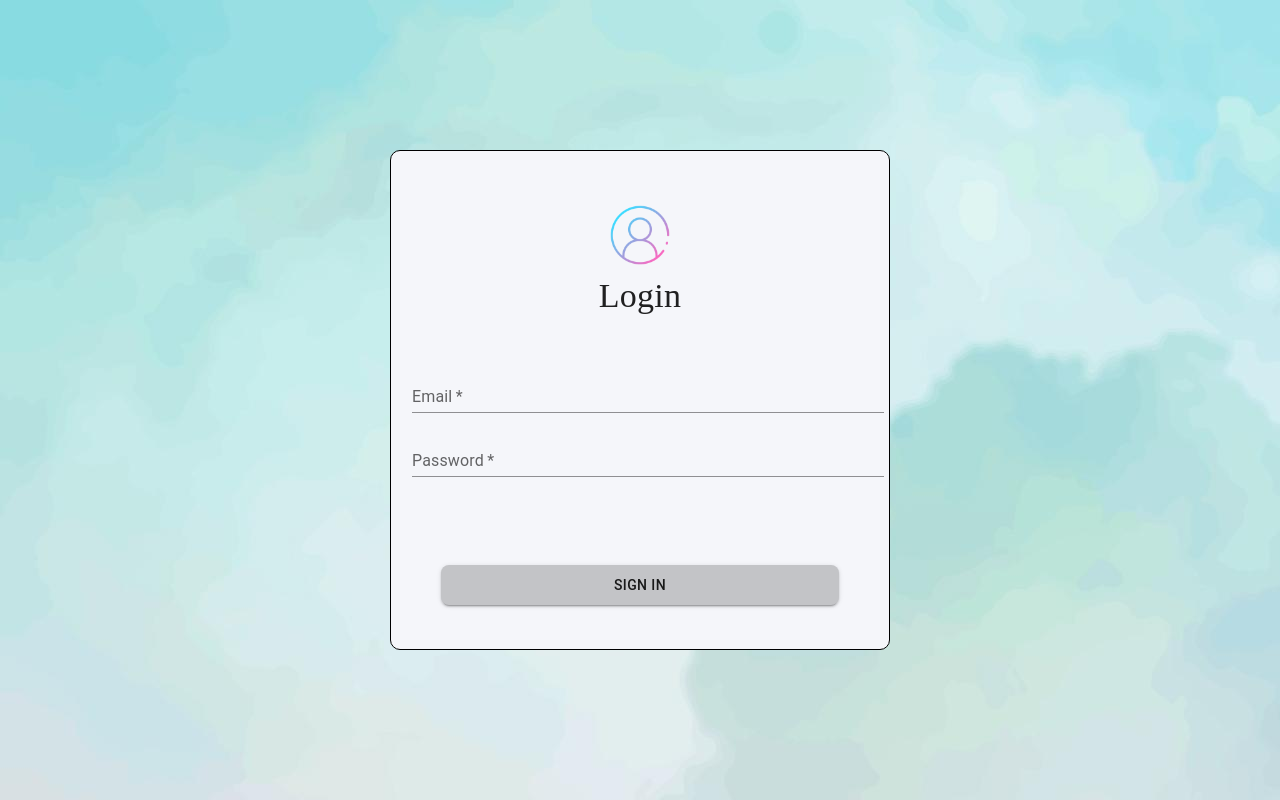
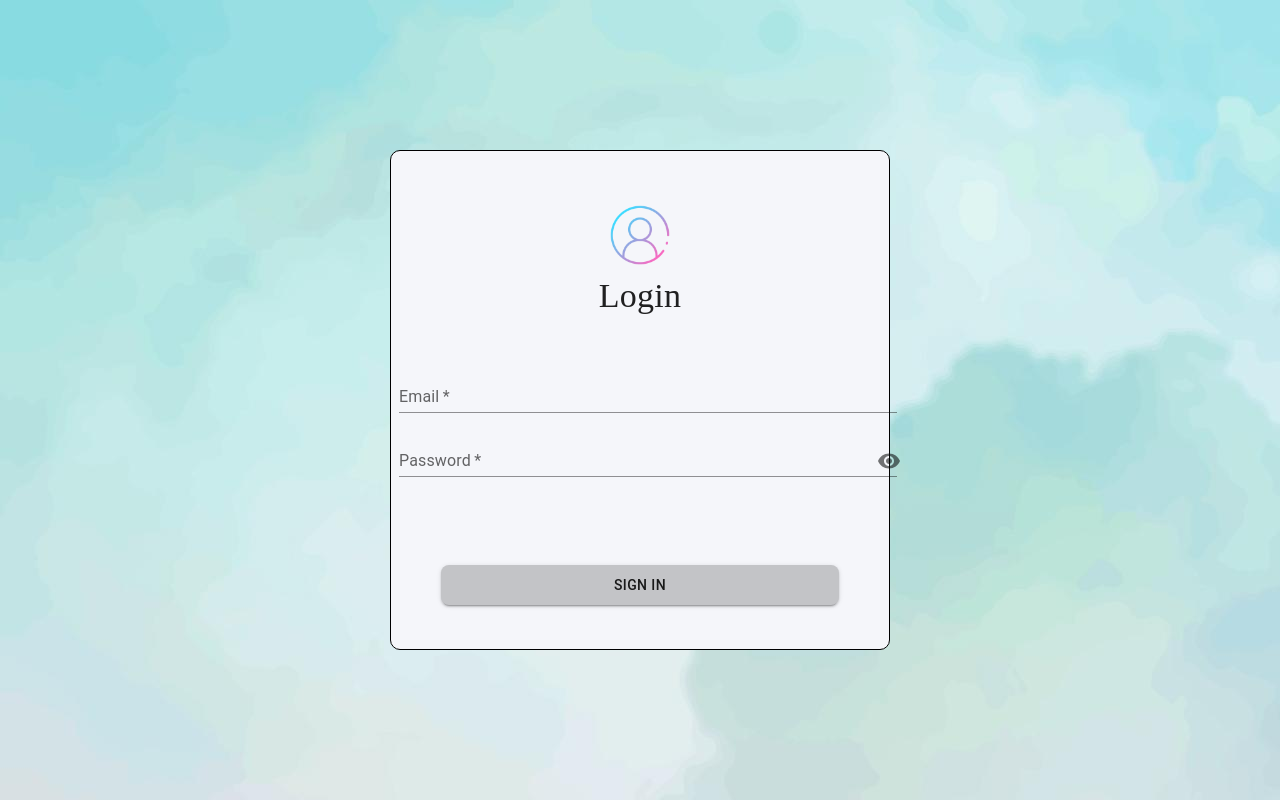
Before and after one commit to tracytrle/ezedu-frontend, a React (Create React App) app: page /login in a window 1280 px wide. Built offline with nearby package versions, Linux system fonts and the light colour scheme; no server answers.

Commit message:
add visibility for password

```diff
--- a/src/index.css
+++ b/src/index.css
@@ -1,13 +1,18 @@
-body {
-  margin: 0;
-  font-family: -apple-system, BlinkMacSystemFont, 'Segoe UI', 'Roboto', 'Oxygen',
-    'Ubuntu', 'Cantarell', 'Fira Sans', 'Droid Sans', 'Helvetica Neue',
-    sans-serif;
-  -webkit-font-smoothing: antialiased;
-  -moz-osx-font-smoothing: grayscale;
+/* Keyframes for the blinking cursor */
+@keyframes blink-caret {
+  from,
+  to {
+    border-color: transparent;
+  }
+  50% {
+    border-color: black;
+  }
 }
 
-code {
-  font-family: source-code-pro, Menlo, Monaco, Consolas, 'Courier New',
-    monospace;
+/* Typing animation */
+.typewriter {
+  font-family: monospace;
+  white-space: pre-wrap; /* Allows text to wrap to the next line */
+  border-right: 0.15em solid #000;
+  animation: blink-caret 0.75s step-end infinite;
 }
--- a/src/pages/Loginpage.js
+++ b/src/pages/Loginpage.js
@@ -8,12 +8,15 @@ import { AuthContext } from "../AuthComponents/AuthContext";
 import { login } from "../api/api";
 import { useTheme } from "@mui/material/styles";
 import Logo from "../components/Logo";
+import { IconButton, InputAdornment } from "@mui/material";
+import { Visibility, VisibilityOff } from "@mui/icons-material";
 
 function LoginPage() {
   const theme = useTheme();
   const [email, setEmail] = useState("");
   const [password, setPassword] = useState("");
   const { setAuthInfo } = useContext(AuthContext);
+  const [showPassword, setShowPassword] = useState(false);
   const navigator = useNavigate();
 
   const handleOnSubmit = async (e) => {
@@ -88,9 +91,24 @@ function LoginPage() {
             }}
             id="standard-basic"
             label="Password"
+            type={showPassword ? "text" : "password"}
             variant="standard"
             onChange={(e) => setPassword(e.target.value)}
             required
+            InputProps={{
+              endAdornment: (
+                <InputAdornment position="end">
+                  <IconButton
+                    aria-label="toggle password visibility"
+                    onClick={() => setShowPassword(!showPassword)}
+                    onMouseDown={(e) => e.preventDefault()}
+                    edge="end"
+                  >
+                    {showPassword ? <VisibilityOff /> : <Visibility />}
+                  </IconButton>
+                </InputAdornment>
+              ),
+            }}
           />
         </Box>
         <Button
--- a/src/pages/RegisterPage.js
+++ b/src/pages/RegisterPage.js
@@ -7,11 +7,14 @@ import { useNavigate } from "react-router-dom";
 import { register } from "../api/api";
 import { useTheme } from "@mui/material/styles";
 import Logo from "../components/Logo";
+import { IconButton, InputAdornment } from "@mui/material";
+import { Visibility, VisibilityOff } from "@mui/icons-material";
 
 function RegisterPage() {
   const theme = useTheme();
   const [email, setEmail] = useState("");
   const [password, setPassword] = useState("");
+  const [showPassword, setShowPassword] = useState(false);
   const navigator = useNavigate();
 
   const handleOnSubmit = async (e) => {
@@ -87,8 +90,23 @@ function RegisterPage() {
             id="standard-basic"
             label="Password"
             variant="standard"
+            type={showPassword ? "text" : "password"}
             onChange={(e) => setPassword(e.target.value)}
             required
+            InputProps={{
+              endAdornment: (
+                <InputAdornment position="end">
+                  <IconButton
+                    aria-label="toggle password visibility"
+                    onClick={() => setShowPassword(!showPassword)}
+                    onMouseDown={(e) => e.preventDefault()}
+                    edge="end"
+                  >
+                    {showPassword ? <VisibilityOff /> : <Visibility />}
+                  </IconButton>
+                </InputAdornment>
+              ),
+            }}
           />
         </Box>
         <Button
```
Also changed, not shown: src/components/Display.js (+6 -1 lines).
